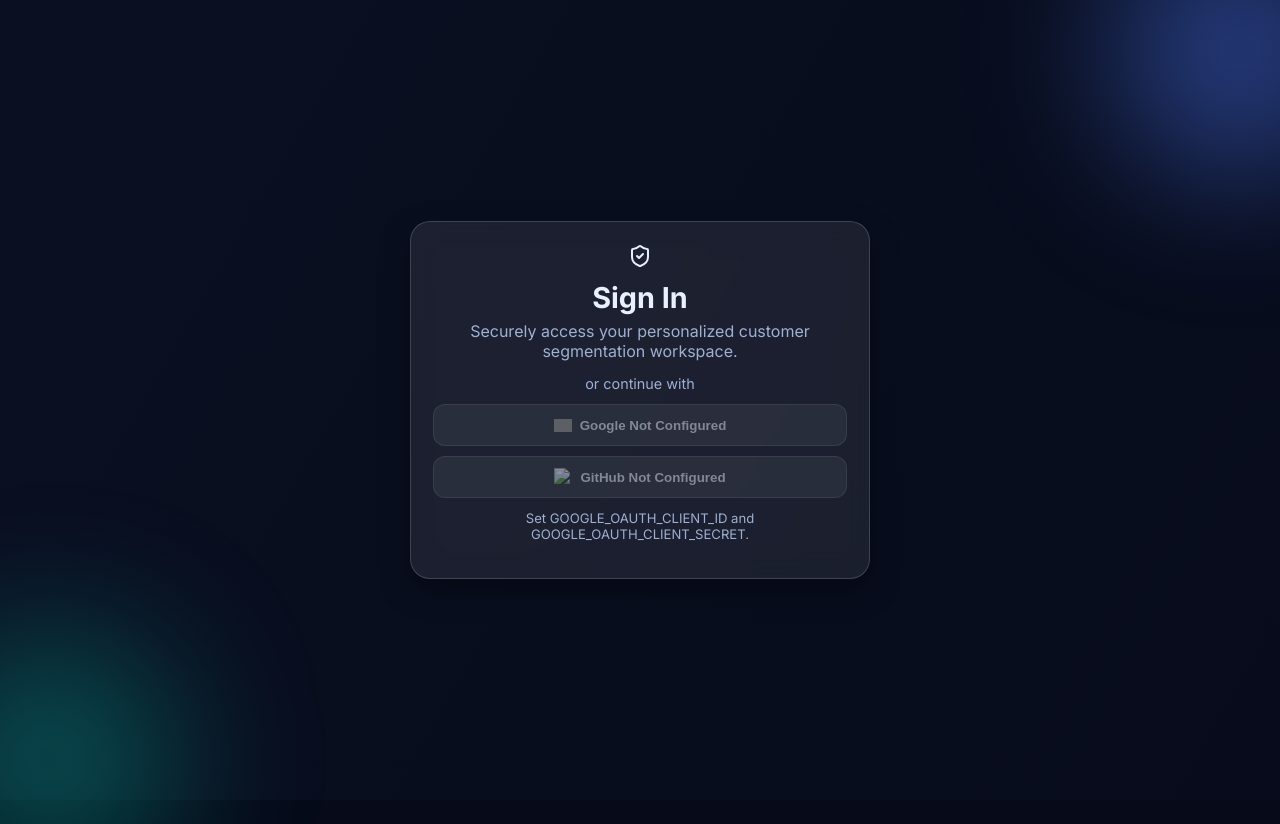
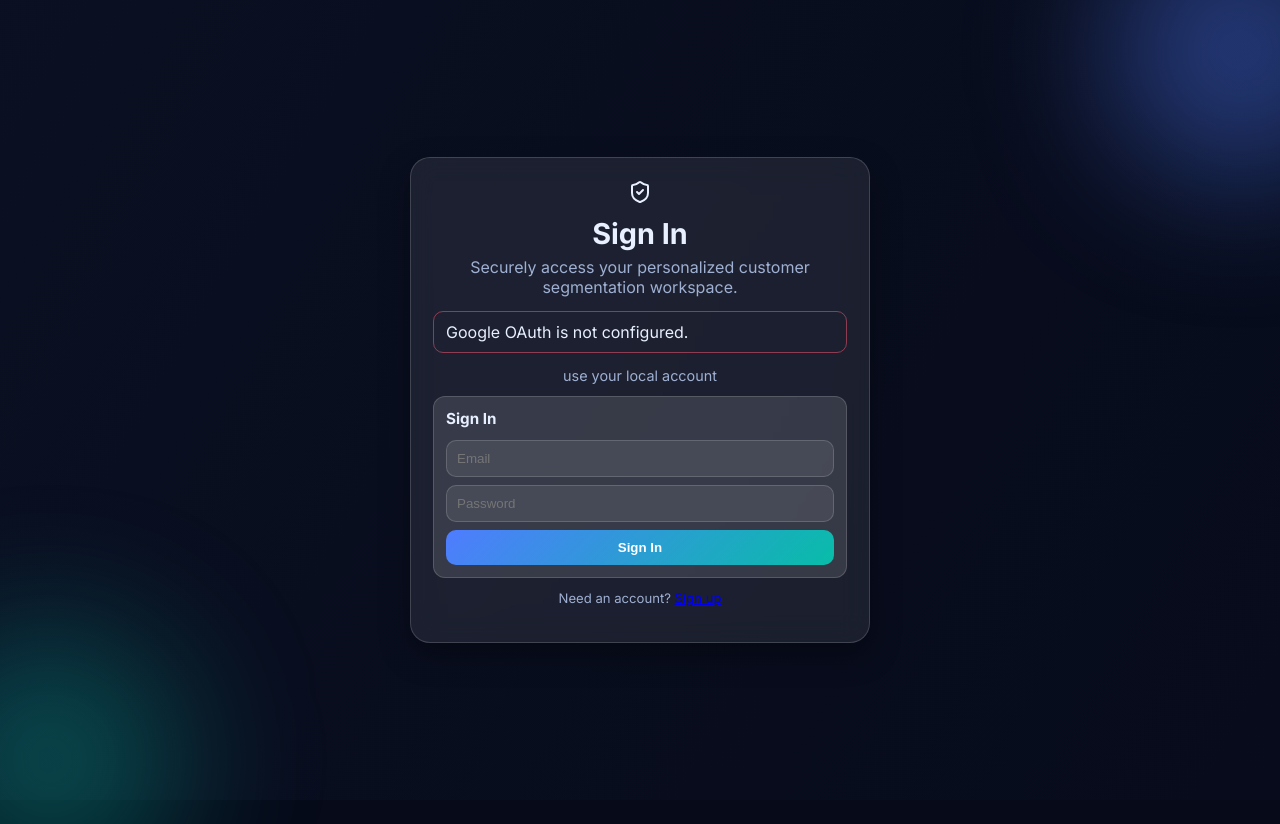
Before and after one commit to aneeshkashyap/ml-customer-segmentation-dashboard, a Flask app: page /auth/google in a window 1280 px wide. Run offline with Flask 3, Linux system fonts and the light colour scheme; grey boxes are pictures that could not be loaded.

Commit message:
Remove Google and GitHub sign-in buttons from login page

```diff
--- a/templates/login.html
+++ b/templates/login.html
@@ -23,55 +23,35 @@
                 <p>Securely access your personalized customer segmentation workspace.</p>
             </div>
 
+            {% if error %}
+            <div class="auth-message error">{{ error }}</div>
+            {% endif %}
+
             {% if success_message %}
             <div class="auth-message success">{{ success_message }}</div>
             {% endif %}
 
-            <div class="auth-divider"><span>or continue with</span></div>
+            <div class="auth-divider"><span>use your local account</span></div>
 
-            <div class="auth-actions">
-                {% if google_enabled %}
-                <a class="oauth-btn google" href="{{ url_for('google.login') }}" data-auth-btn>
-                    <img class="provider-logo" src="https://www.gstatic.com/firebasejs/ui/2.0.0/images/auth/google.svg" alt="Google logo" />
-                    Sign in with Google
-                </a>
-                {% else %}
-                <button class="oauth-btn disabled" type="button" disabled>
-                    <img class="provider-logo" src="https://www.gstatic.com/firebasejs/ui/2.0.0/images/auth/google.svg" alt="Google logo" />
-                    Google Not Configured
-                </button>
-                {% endif %}
-
-                {% if github_enabled %}
-                <a class="oauth-btn github" href="{{ url_for('github.login') }}" data-auth-btn>
-                    <img class="provider-logo" src="https://github.githubassets.com/favicons/favicon.svg" alt="GitHub logo" />
-                    Sign in with GitHub
-                </a>
-                {% else %}
-                <button class="oauth-btn disabled" type="button" disabled>
-                    <img class="provider-logo" src="https://github.githubassets.com/favicons/favicon.svg" alt="GitHub logo" />
-                    GitHub Not Configured
-                </button>
-                {% endif %}
-            </div>
-
-            <p class="oauth-hint">{{ oauth_hint }}</p>
-
-            {% if oauth_missing %}
-            <div class="auth-message {% if google_enabled or github_enabled %}warning{% else %}error{% endif %}">
-                {% if not google_enabled and oauth_missing.google %}
-                    <div>Missing Google variables: {{ oauth_missing.google | join(', ') }}</div>
-                {% endif %}
-                {% if not github_enabled and oauth_missing.github %}
-                    <div>Missing GitHub variables: {{ oauth_missing.github | join(', ') }}</div>
-                {% endif %}
-            </div>
+            {% if show_signup %}
+            <form class="local-auth-form" method="post" action="{{ url_for('signup') }}">
+                <h3>Create Account</h3>
+                <input type="text" name="name" placeholder="Full name" required />
+                <input type="email" name="email" placeholder="Email" required />
+                <input type="password" name="password" placeholder="Password (min 8 chars)" required minlength="8" />
+                <input type="password" name="confirm_password" placeholder="Confirm password" required minlength="8" />
+                <button class="primary-auth-btn" type="submit">Create Account</button>
+            </form>
+            <p class="oauth-hint">Already have an account? <a href="{{ url_for('login', mode='signin') }}">Sign in</a></p>
+            {% else %}
+            <form class="local-auth-form" method="post" action="{{ url_for('login_local') }}">
+                <h3>Sign In</h3>
+                <input type="email" name="email" placeholder="Email" required />
+                <input type="password" name="password" placeholder="Password" required />
+                <button class="primary-auth-btn" type="submit">Sign In</button>
+            </form>
+            <p class="oauth-hint">Need an account? <a href="{{ url_for('login', mode='signup') }}">Sign up</a></p>
             {% endif %}
-
-            <div id="auth-loading" class="auth-loading hidden">
-                <div class="spinner"></div>
-                <span>Redirecting to provider...</span>
-            </div>
         </section>
     </main>
 
@@ -80,14 +60,6 @@
             if (window.lucide) {
                 window.lucide.createIcons();
             }
-
-            const loading = document.getElementById("auth-loading");
-            const buttons = document.querySelectorAll("[data-auth-btn]");
-            buttons.forEach((btn) => {
-                btn.addEventListener("click", function () {
-                    loading.classList.remove("hidden");
-                });
-            });
         })();
     </script>
 </body>
```
